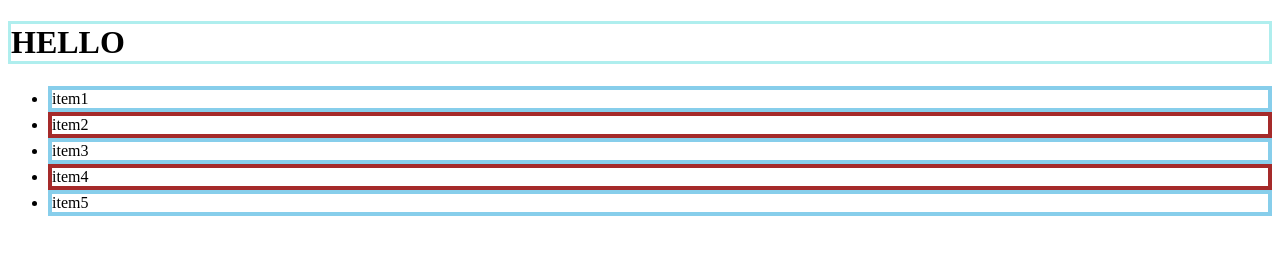
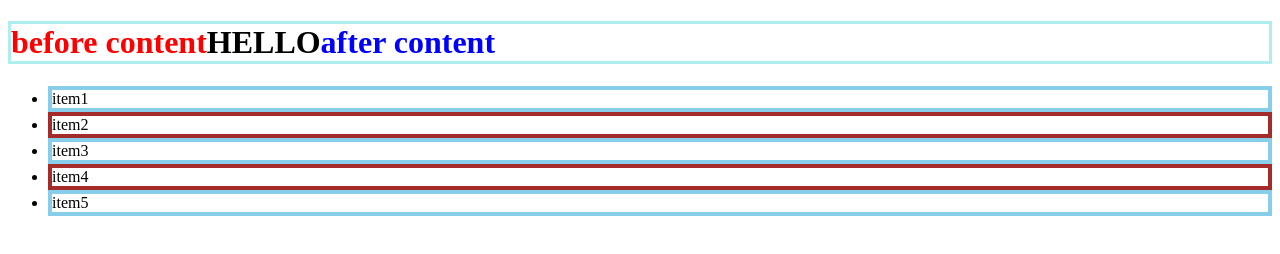
Before and after one commit to hyejungchoi/my-project3, a plain HTML site: page 02/03/03-2/pseudo.html in a window 1280 px wide. Drawn offline with Linux system fonts and the light colour scheme.

Commit message:
before/after

```diff
--- a/02/03/03-2/css/pseudo.css
+++ b/02/03/03-2/css/pseudo.css
@@ -13,3 +13,11 @@ ul li:nth-of-type(2n-1){
 ul li:hover{
     border: 4px solid fuchsia
 }
+h1:before{
+    content:"before content";
+    color:red
+}
+h1:after{
+    content:"after content";
+    color:blue
+}
```
